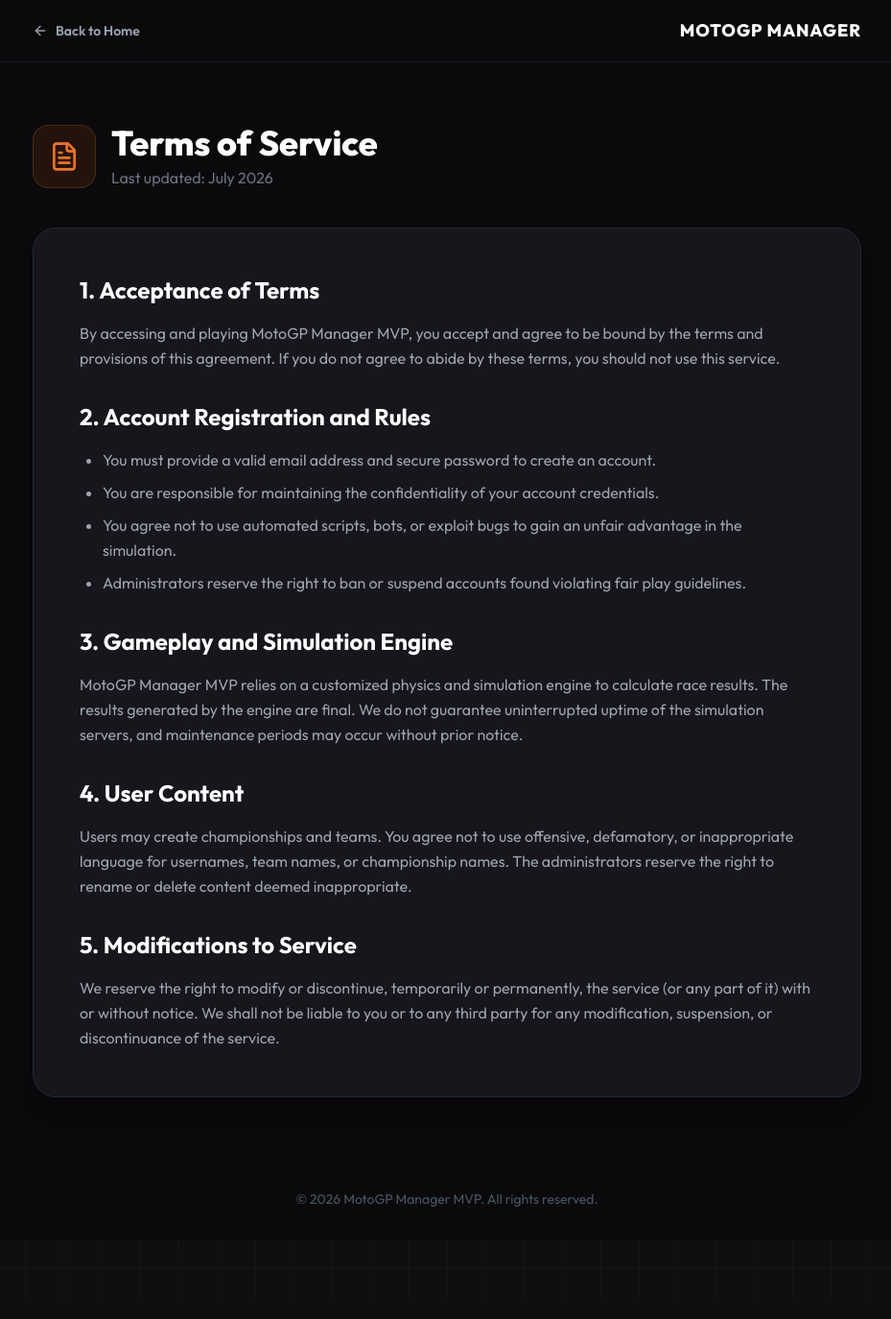
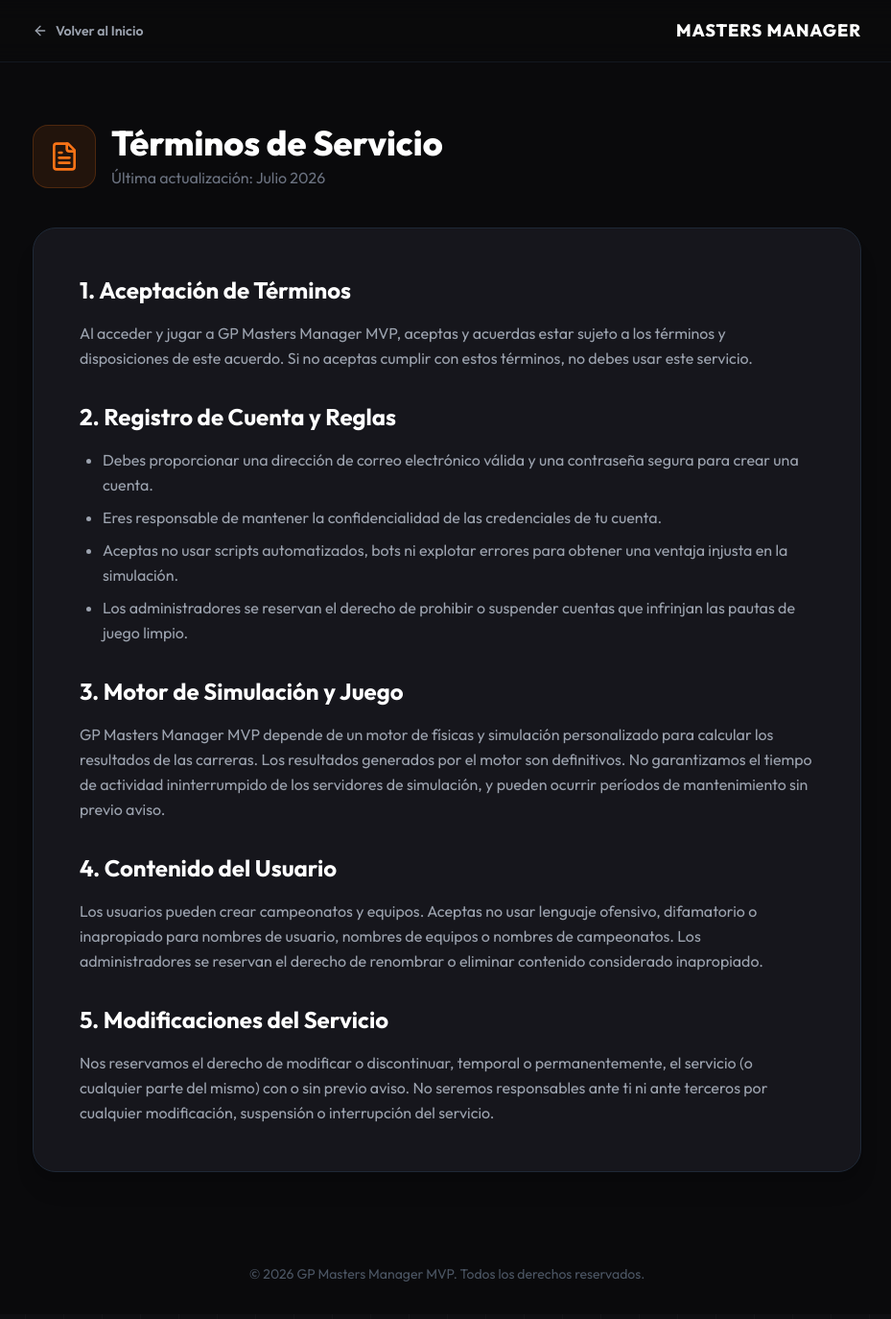
Before and after one commit to iubeda/gp-masters, a React (Vite) app in the folder frontend/: page /terms in a window 1280 px wide. Shown: the top 1374 px of the page at 96% size, without its empty margins (174-1103 px from the left). Built offline with nearby package versions, Linux system fonts and the light colour scheme.

Commit message:
feat: translate Privacy and Terms pages to support i18n

```diff
--- a/frontend/src/pages/Privacy.jsx
+++ b/frontend/src/pages/Privacy.jsx
@@ -1,9 +1,11 @@
 import React from 'react';
 import { useNavigate } from 'react-router-dom';
 import { ArrowLeft, ShieldCheck } from 'lucide-react';
+import { useTranslation } from 'react-i18next';
 
 const Privacy = () => {
   const navigate = useNavigate();
+  const { t } = useTranslation();
 
   return (
     <div className="min-h-screen bg-[#0A0A0C] text-gray-300 font-sans selection:bg-red-500/30 selection:text-white">
@@ -15,10 +17,10 @@
             className="flex items-center gap-2 text-sm font-semibold text-gray-400 hover:text-white transition-colors"
           >
             <ArrowLeft className="w-4 h-4" />
-            Back to Home
+            {t('privacy.back', "Volver al Inicio")}
           </button>
           <div className="font-extrabold text-white text-lg tracking-wider">
-            MOTOGP MANAGER
+            MASTERS MANAGER
           </div>
         </div>
       </nav>
@@ -30,63 +32,55 @@
             <ShieldCheck className="w-8 h-8" />
           </div>
           <div>
-            <h1 className="text-4xl font-black text-white">Privacy Policy</h1>
-            <p className="text-gray-500 mt-1">Last updated: July 2026</p>
+            <h1 className="text-4xl font-black text-white">{t('privacy.title', "Política de Privacidad")}</h1>
+            <p className="text-gray-500 mt-1">{t('privacy.last_updated', "Última actualización: Julio 2026")}</p>
           </div>
         </div>
 
         <div className="space-y-8 text-gray-400 leading-relaxed bg-[#16161C] p-8 md:p-12 rounded-3xl border border-gray-800 shadow-xl">
           <section>
-            <h2 className="text-2xl font-bold text-white mb-4">1. Information We Collect</h2>
+            <h2 className="text-2xl font-bold text-white mb-4">{t('privacy.s1.title', "1. Información que Recopilamos")}</h2>
             <p>
-              We collect information you provide directly to us when you register for MotoGP Manager MVP.
-              This includes your username, email address, and any password you establish for account security.
-              We do not collect sensitive personal data such as financial information or physical addresses.
+              {t('privacy.s1.p1', "Recopilamos la información que nos proporcionas directamente cuando te registras en GP Masters Manager MVP. Esto incluye tu nombre de usuario, dirección de correo electrónico y cualquier contraseña que establezcas para la seguridad de la cuenta. No recopilamos datos personales sensibles como información financiera o direcciones físicas.")}
             </p>
           </section>
 
           <section>
-            <h2 className="text-2xl font-bold text-white mb-4">2. How We Use Your Information</h2>
-            <p className="mb-4">We use the information we collect to:</p>
+            <h2 className="text-2xl font-bold text-white mb-4">{t('privacy.s2.title', "2. Cómo Usamos tu Información")}</h2>
+            <p className="mb-4">{t('privacy.s2.p1', "Usamos la información que recopilamos para:")}</p>
             <ul className="list-disc pl-6 space-y-2">
-              <li>Provide, maintain, and improve the MotoGP Manager MVP platform.</li>
-              <li>Secure your account and verify your identity during login.</li>
-              <li>Communicate with you regarding game updates, championships, or technical issues.</li>
-              <li>Personalize your experience within the management simulation.</li>
+              <li>{t('privacy.s2.l1', "Proporcionar, mantener y mejorar la plataforma GP Masters Manager MVP.")}</li>
+              <li>{t('privacy.s2.l2', "Asegurar tu cuenta y verificar tu identidad durante el inicio de sesión.")}</li>
+              <li>{t('privacy.s2.l3', "Comunicarnos contigo respecto a actualizaciones del juego, campeonatos o problemas técnicos.")}</li>
+              <li>{t('privacy.s2.l4', "Personalizar tu experiencia dentro de la simulación de gestión.")}</li>
             </ul>
           </section>
 
           <section>
-            <h2 className="text-2xl font-bold text-white mb-4">3. Data Sharing and Disclosure</h2>
+            <h2 className="text-2xl font-bold text-white mb-4">{t('privacy.s3.title', "3. Compartir y Divulgar Datos")}</h2>
             <p>
-              We do not sell, trade, or otherwise transfer your personal information to outside parties.
-              Your in-game manager name, team statistics, and championship results will be visible to
-              other players on the platform as part of the core gameplay experience.
+              {t('privacy.s3.p1', "No vendemos, intercambiamos ni transferimos de otra manera tu información personal a terceros. Tu nombre de mánager dentro del juego, las estadísticas de tu equipo y los resultados del campeonato serán visibles para otros jugadores en la plataforma como parte de la experiencia de juego principal.")}
             </p>
           </section>
 
           <section>
-            <h2 className="text-2xl font-bold text-white mb-4">4. Data Security</h2>
+            <h2 className="text-2xl font-bold text-white mb-4">{t('privacy.s4.title', "4. Seguridad de Datos")}</h2>
             <p>
-              We implement industry-standard security measures, including encryption (bcrypt) for passwords
-              and secure JSON Web Tokens (JWT) for authentication. However, no electronic transmission or
-              storage of information can be entirely secure, and we cannot guarantee absolute security.
+              {t('privacy.s4.p1', "Implementamos medidas de seguridad estándar de la industria, incluyendo encriptación (bcrypt) para contraseñas y JSON Web Tokens (JWT) seguros para la autenticación. Sin embargo, ninguna transmisión electrónica o almacenamiento de información puede ser completamente seguro, y no podemos garantizar una seguridad absoluta.")}
             </p>
           </section>
 
           <section>
-            <h2 className="text-2xl font-bold text-white mb-4">5. Your Rights</h2>
+            <h2 className="text-2xl font-bold text-white mb-4">{t('privacy.s5.title', "5. Tus Derechos")}</h2>
             <p>
-              You have the right to access, update, or request deletion of your personal information.
-              If you wish to delete your account entirely, please contact the administration through the
-              platform or send an email to support@motogpmanager.com.
+              {t('privacy.s5.p1', "Tienes el derecho de acceder, actualizar o solicitar la eliminación de tu información personal. Si deseas eliminar tu cuenta por completo, por favor contacta a la administración a través de la plataforma o envía un correo electrónico a support@motogpmanager.com.")}
             </p>
           </section>
         </div>
       </main>
 
       <footer className="py-8 text-center text-gray-600 text-sm">
-        © {new Date().getFullYear()} MotoGP Manager MVP. All rights reserved.
+        © {new Date().getFullYear()} GP Masters Manager MVP. {t('privacy.footer.rights', "Todos los derechos reservados.")}
       </footer>
     </div>
   );
--- a/frontend/src/pages/Terms.jsx
+++ b/frontend/src/pages/Terms.jsx
@@ -1,9 +1,11 @@
 import React from 'react';
 import { useNavigate } from 'react-router-dom';
 import { ArrowLeft, FileText } from 'lucide-react';
+import { useTranslation } from 'react-i18next';
 
 const Terms = () => {
   const navigate = useNavigate();
+  const { t } = useTranslation();
 
   return (
     <div className="min-h-screen bg-[#0A0A0C] text-gray-300 font-sans selection:bg-red-500/30 selection:text-white">
@@ -15,10 +17,10 @@
             className="flex items-center gap-2 text-sm font-semibold text-gray-400 hover:text-white transition-colors"
           >
             <ArrowLeft className="w-4 h-4" />
-            Back to Home
+            {t('terms.back', "Volver al Inicio")}
           </button>
           <div className="font-extrabold text-white text-lg tracking-wider">
-            MOTOGP MANAGER
+            MASTERS MANAGER
           </div>
         </div>
       </nav>
@@ -30,62 +32,54 @@
             <FileText className="w-8 h-8" />
           </div>
           <div>
-            <h1 className="text-4xl font-black text-white">Terms of Service</h1>
-            <p className="text-gray-500 mt-1">Last updated: July 2026</p>
+            <h1 className="text-4xl font-black text-white">{t('terms.title', "Términos de Servicio")}</h1>
+            <p className="text-gray-500 mt-1">{t('terms.last_updated', "Última actualización: Julio 2026")}</p>
           </div>
         </div>
 
         <div className="space-y-8 text-gray-400 leading-relaxed bg-[#16161C] p-8 md:p-12 rounded-3xl border border-gray-800 shadow-xl">
           <section>
-            <h2 className="text-2xl font-bold text-white mb-4">1. Acceptance of Terms</h2>
+            <h2 className="text-2xl font-bold text-white mb-4">{t('terms.s1.title', "1. Aceptación de Términos")}</h2>
             <p>
-              By accessing and playing MotoGP Manager MVP, you accept and agree to be bound by the terms and
-              provisions of this agreement. If you do not agree to abide by these terms, you should not
-              use this service.
+              {t('terms.s1.p1', "Al acceder y jugar a GP Masters Manager MVP, aceptas y acuerdas estar sujeto a los términos y disposiciones de este acuerdo. Si no aceptas cumplir con estos términos, no debes usar este servicio.")}
             </p>
           </section>
 
           <section>
-            <h2 className="text-2xl font-bold text-white mb-4">2. Account Registration and Rules</h2>
+            <h2 className="text-2xl font-bold text-white mb-4">{t('terms.s2.title', "2. Registro de Cuenta y Reglas")}</h2>
             <ul className="list-disc pl-6 space-y-2">
-              <li>You must provide a valid email address and secure password to create an account.</li>
-              <li>You are responsible for maintaining the confidentiality of your account credentials.</li>
-              <li>You agree not to use automated scripts, bots, or exploit bugs to gain an unfair advantage in the simulation.</li>
-              <li>Administrators reserve the right to ban or suspend accounts found violating fair play guidelines.</li>
+              <li>{t('terms.s2.l1', "Debes proporcionar una dirección de correo electrónico válida y una contraseña segura para crear una cuenta.")}</li>
+              <li>{t('terms.s2.l2', "Eres responsable de mantener la confidencialidad de las credenciales de tu cuenta.")}</li>
+              <li>{t('terms.s2.l3', "Aceptas no usar scripts automatizados, bots ni explotar errores para obtener una ventaja injusta en la simulación.")}</li>
+              <li>{t('terms.s2.l4', "Los administradores se reservan el derecho de prohibir o suspender cuentas que infrinjan las pautas de juego limpio.")}</li>
             </ul>
           </section>
 
           <section>
-            <h2 className="text-2xl font-bold text-white mb-4">3. Gameplay and Simulation Engine</h2>
+            <h2 className="text-2xl font-bold text-white mb-4">{t('terms.s3.title', "3. Motor de Simulación y Juego")}</h2>
             <p>
-              MotoGP Manager MVP relies on a customized physics and simulation engine to calculate race results.
-              The results generated by the engine are final. We do not guarantee uninterrupted uptime of the
-              simulation servers, and maintenance periods may occur without prior notice.
+              {t('terms.s3.p1', "GP Masters Manager MVP depende de un motor de físicas y simulación personalizado para calcular los resultados de las carreras. Los resultados generados por el motor son definitivos. No garantizamos el tiempo de actividad ininterrumpido de los servidores de simulación, y pueden ocurrir períodos de mantenimiento sin previo aviso.")}
             </p>
           </section>
 
           <section>
-            <h2 className="text-2xl font-bold text-white mb-4">4. User Content</h2>
+            <h2 className="text-2xl font-bold text-white mb-4">{t('terms.s4.title', "4. Contenido del Usuario")}</h2>
             <p>
-              Users may create championships and teams. You agree not to use offensive, defamatory, or
-              inappropriate language for usernames, team names, or championship names. The administrators
-              reserve the right to rename or delete content deemed inappropriate.
+              {t('terms.s4.p1', "Los usuarios pueden crear campeonatos y equipos. Aceptas no usar lenguaje ofensivo, difamatorio o inapropiado para nombres de usuario, nombres de equipos o nombres de campeonatos. Los administradores se reservan el derecho de renombrar o eliminar contenido considerado inapropiado.")}
             </p>
           </section>
 
           <section>
-            <h2 className="text-2xl font-bold text-white mb-4">5. Modifications to Service</h2>
+            <h2 className="text-2xl font-bold text-white mb-4">{t('terms.s5.title', "5. Modificaciones del Servicio")}</h2>
             <p>
-              We reserve the right to modify or discontinue, temporarily or permanently, the service (or any
-              part of it) with or without notice. We shall not be liable to you or to any third party for any
-              modification, suspension, or discontinuance of the service.
+              {t('terms.s5.p1', "Nos reservamos el derecho de modificar o discontinuar, temporal o permanentemente, el servicio (o cualquier parte del mismo) con o sin previo aviso. No seremos responsables ante ti ni ante terceros por cualquier modificación, suspensión o interrupción del servicio.")}
             </p>
           </section>
         </div>
       </main>
 
       <footer className="py-8 text-center text-gray-600 text-sm">
-        © {new Date().getFullYear()} MotoGP Manager MVP. All rights reserved.
+        © {new Date().getFullYear()} GP Masters Manager MVP. {t('terms.footer.rights', "Todos los derechos reservados.")}
       </footer>
     </div>
   );
```
